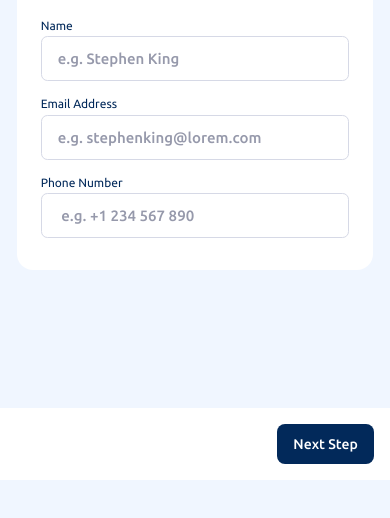
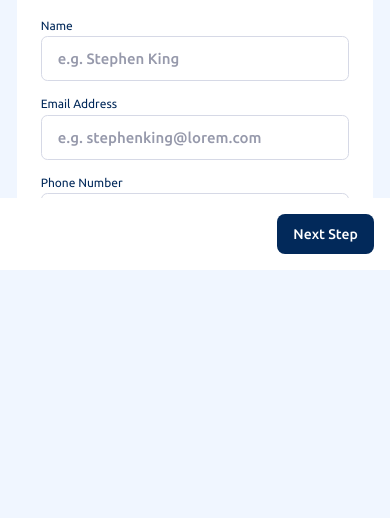
Before and after one commit to itadori-kun/Multi-Step-form, a plain HTML site: page index.html in a window 390 px wide. Shown: the part 222-740 px from the top of the page. Drawn offline with Linux system fonts and the light colour scheme.

Commit message:
Update styles.css

```diff
--- a/styles.css
+++ b/styles.css
@@ -846,7 +846,8 @@ input:checked+.slider:before {
 
     .addons3 .buttons {
 /*         top: calc(100% + 13.5rem); */
-        top:135%;
+/*         top:135%; */
+        bottom: 0
     }
 
 
```
